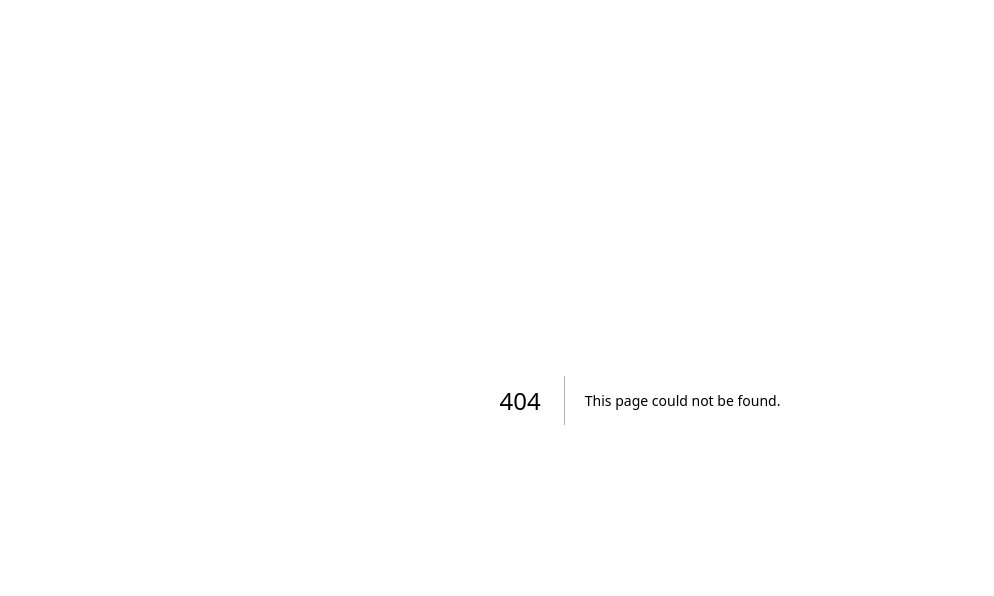
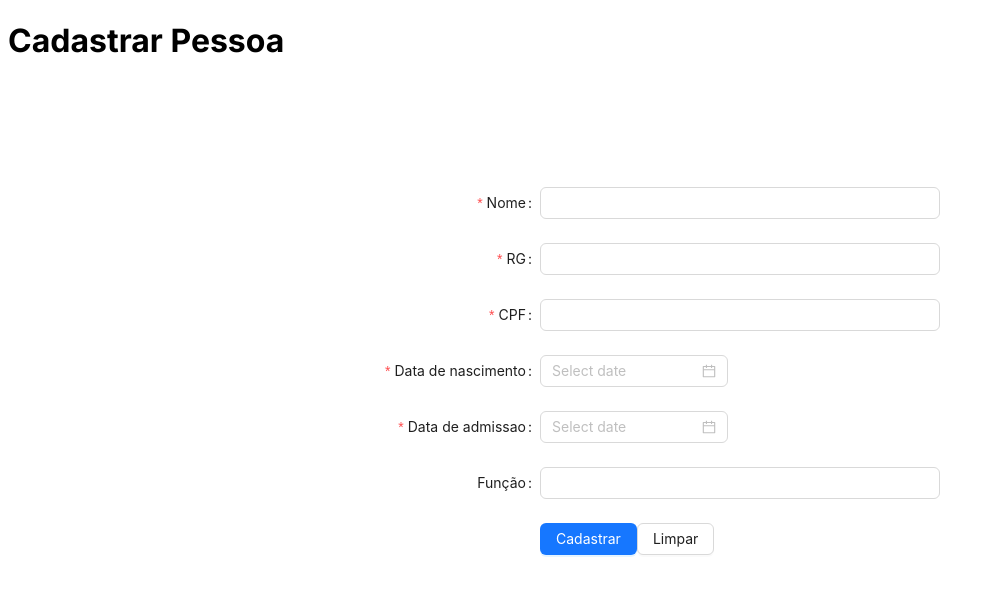
Before and after one commit to EduardoGimenesCustodio/people-crud-web-app, a Next.js app: page /person/create in a window 1280 px wide. Before the commit this address had no page. Shown: the top 596 px of the page, without its empty margins (0-994 px from the left). Built offline with nearby package versions, Linux system fonts and the light colour scheme.

Commit message:
feat: person pages

```diff
--- /dev/null
+++ b/app/person/create/page.tsx
@@ -0,0 +1,104 @@
+"use client";
+
+import React from "react";
+import { Button, DatePicker, DatePickerProps, Form, Input } from "antd";
+import type { FormInstance } from "antd/es/form";
+import axios from "axios";
+
+const layout = {
+  labelCol: { span: 8 },
+  wrapperCol: { span: 16 },
+};
+
+const tailLayout = {
+  wrapperCol: { offset: 8, span: 16 },
+};
+
+const dateFormat = "DD/MM/YYYY";
+
+const CreatePerson: React.FC = () => {
+  const formRef = React.useRef<FormInstance>(null);
+
+  const onFinish = async (values: any) => {
+    const requestBody = {
+      ...values,
+      data_nascimento: values.data_nascimento.toISOString().substring(0, 10),
+      data_admissao: values.data_admissao.toISOString().substring(0, 10),
+      funcao: values.funcao ? values.funcao : null,
+    };
+
+    const res = await axios({
+      method: "post",
+      url: `${process.env.NEXT_PUBLIC_API_HOST}person`,
+      data: requestBody,
+    });
+
+    console.log(res.status);
+  };
+
+  const onReset = () => {
+    formRef.current?.resetFields();
+  };
+
+  return (
+    <div>
+      <h1>Cadastrar Pessoa</h1>
+
+      <Form
+        {...layout}
+        ref={formRef}
+        name="control-ref"
+        onFinish={onFinish}
+        style={{
+          maxWidth: 600,
+          marginTop: "10%",
+          marginLeft: "auto",
+          marginRight: "auto",
+        }}
+      >
+        <Form.Item name="nome" label="Nome" rules={[{ required: true }]}>
+          <Input />
+        </Form.Item>
+
+        <Form.Item name="rg" label="RG" rules={[{ required: true }]}>
+          <Input />
+        </Form.Item>
+
+        <Form.Item name="cpf" label="CPF" rules={[{ required: true }]}>
+          <Input />
+        </Form.Item>
+
+        <Form.Item
+          name="data_nascimento"
+          label="Data de nascimento"
+          rules={[{ required: true }]}
+        >
+          <DatePicker format={dateFormat} />
+        </Form.Item>
+
+        <Form.Item
+          name="data_admissao"
+          label="Data de admissao"
+          rules={[{ required: true }]}
+        >
+          <DatePicker format={dateFormat} />
+        </Form.Item>
+
+        <Form.Item name="funcao" label="Função" rules={[{ required: false }]}>
+          <Input />
+        </Form.Item>
+
+        <Form.Item {...tailLayout}>
+          <Button type="primary" htmlType="submit">
+            Cadastrar
+          </Button>
+          <Button htmlType="button" onClick={onReset}>
+            Limpar
+          </Button>
+        </Form.Item>
+      </Form>
+    </div>
+  );
+};
+
+export default CreatePerson;
--- /dev/null
+++ b/app/person/delete/page.tsx
@@ -0,0 +1 @@
+export default function DeletePerson() {}
--- /dev/null
+++ b/app/person/page.tsx
@@ -0,0 +1 @@
+export default function Person() {}
--- /dev/null
+++ b/app/person/read/page.tsx
@@ -0,0 +1 @@
+export default function ReadPerson() {}
--- /dev/null
+++ b/app/person/update/page.tsx
@@ -0,0 +1 @@
+export default function UpdatePerson() {}
```
